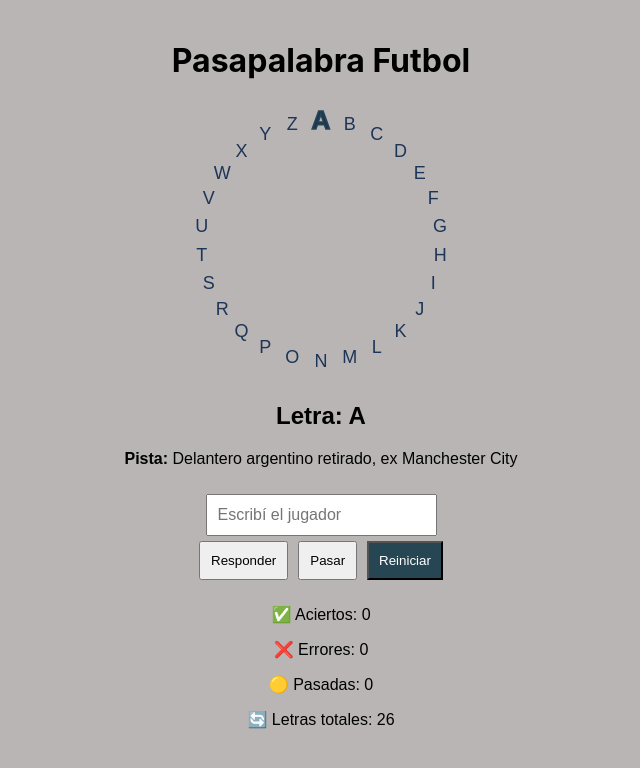
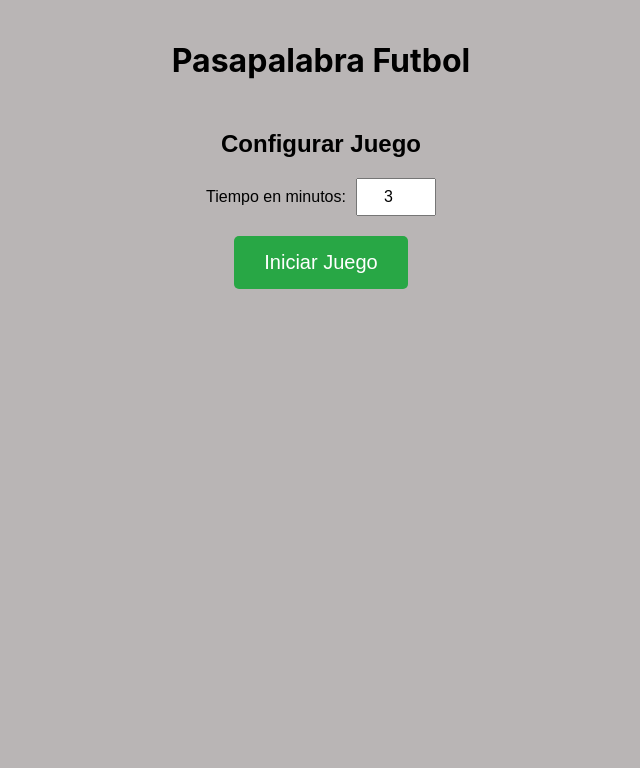
Before and after one commit to lautist/pasapalabraljugadores, a React (Create React App) app: page / in a window 1280 px wide. Shown: the top 768 px of the page, without its empty margins (319-959 px from the left). Built offline with nearby package versions, Linux system fonts and the light colour scheme.

Commit message:
se agrego temporizador y se arreglo otro errores

```diff
--- a/src/Rosco.js
+++ b/src/Rosco.js
@@ -1,6 +1,6 @@
 import React from 'react';
 
-function Rosco({ letras, letraActual, aciertos, errores, pasadas, onClickLetra }) {
+function Rosco({ letras, letraActual, aciertos, errores, pasadas }) {
   const total = letras.length;
   const radio = 120;
   const center = radio + 20;
@@ -23,6 +23,7 @@ function Rosco({ letras, letraActual, aciertos, errores, pasadas, onClickLetra }
         const angulo = (2 * Math.PI * i) / total - Math.PI / 2;
         const x = center + radio * Math.cos(angulo);
         const y = center + radio * Math.sin(angulo);
+
         const esActual = letra === letraActual;
 
         return (
@@ -32,9 +33,8 @@ function Rosco({ letras, letraActual, aciertos, errores, pasadas, onClickLetra }
             y={y}
             textAnchor="middle"
             dominantBaseline="middle"
-            onClick={() => onClickLetra(letra)}
             style={{
-              cursor: 'pointer',
+              cursor: 'default', // Cambiado a 'default' para no indicar interactividad
               userSelect: 'none',
               fontSize: esActual ? 26 : 18,
               fontWeight: esActual ? 'bold' : 'normal',
@@ -42,7 +42,7 @@ function Rosco({ letras, letraActual, aciertos, errores, pasadas, onClickLetra }
               stroke: esActual ? '#264653' : 'none',
               strokeWidth: esActual ? 1.5 : 0,
               transition: 'all 0.3s ease',
-              pointerEvents: 'auto',
+              pointerEvents: 'none', // ¡Importante! Deshabilita clics en las letras
             }}
           >
             {letra.toUpperCase()}
--- a/src/jugadoresEleccion.js
+++ b/src/jugadoresEleccion.js
@@ -13,6 +13,13 @@ function JugadoresEleccion({ jugadores }) {
   const [pasadas, setPasadas] = useState([]);
   const [sugerencias, setSugerencias] = useState([]);
 
+  // Estados para el temporizador y el inicio del juego
+  const [TIEMPO_TOTAL, setTIEMPO_TOTAL] = useState(0); // Se inicializará con el input del usuario
+  const [tiempoRestante, setTiempoRestante] = useState(0);
+  const [juegoActivo, setJuegoActivo] = useState(false); // Controla si el juego está en curso
+  const [juegoIniciado, setJuegoIniciado] = useState(false); // Controla si el juego ha comenzado la primera vez
+  const [tiempoInput, setTiempoInput] = useState('3'); // Valor por defecto para el input de tiempo en minutos
+
   // Asignar jugador random por letra
   const asignarJugadoresRandom = () => {
     const asignados = {};
@@ -25,14 +32,29 @@ function JugadoresEleccion({ jugadores }) {
   };
 
   useEffect(() => {
-    asignarJugadoresRandom();
-    setLetraActual(letras[0]);
-    setRespuesta('');
-    setAciertos([]);
-    setErrores([]);
-    setPasadas([]);
-    setSugerencias([]);
+    asignarJugadoresRandom(); // Asigna jugadores al cargar el componente
   }, []);
+
+  // Timer useEffect
+  useEffect(() => {
+    let timer;
+    if (juegoActivo && tiempoRestante > 0) {
+      timer = setInterval(() => {
+        setTiempoRestante((prevTiempo) => {
+          if (prevTiempo <= 1) {
+            clearInterval(timer);
+            setJuegoActivo(false); // Termina el juego cuando el temporizador llega a 0
+            return 0;
+          }
+          return prevTiempo - 1;
+        });
+      }, 1000);
+    } else if (tiempoRestante === 0 && juegoActivo) {
+        setJuegoActivo(false); // Asegurarse de que el juego se desactive si el tiempo llega a 0
+    }
+
+    return () => clearInterval(timer);
+  }, [juegoActivo, tiempoRestante]);
 
   function normalizar(texto) {
     return texto
@@ -45,8 +67,7 @@ function JugadoresEleccion({ jugadores }) {
   const manejarCambio = (e) => {
     const valor = e.target.value;
     setRespuesta(valor);
-
-    if (valor.length >= 3 && letraActual) {
+    if (valor.length >= 3 && letraActual && juegoActivo) {
       const posibles = jugadores[letraActual].filter((j) =>
         normalizar(j.nombre).startsWith(normalizar(valor))
       );
@@ -60,15 +81,20 @@ function JugadoresEleccion({ jugadores }) {
     let indiceActual = letras.indexOf(letraActual);
     let siguienteIndice = (indiceActual + 1) % letras.length;
 
+    let intentos = 0;
     while (
-      aciertos.includes(letras[siguienteIndice]) ||
-      errores.includes(letras[siguienteIndice])
+      (aciertos.includes(letras[siguienteIndice]) ||
+        errores.includes(letras[siguienteIndice])) &&
+      intentos < letras.length
     ) {
       siguienteIndice = (siguienteIndice + 1) % letras.length;
-      if (siguienteIndice === indiceActual) {
+      intentos++;
+    }
+
+    if (intentos === letras.length) {
       setLetraActual(null);
+      setJuegoActivo(false); // Terminar juego si no hay más letras por responder
       return;
-      }
     }
 
     setLetraActual(letras[siguienteIndice]);
@@ -76,33 +102,39 @@ function JugadoresEleccion({ jugadores }) {
     setSugerencias([]);
   };
 
-  const verificar = () => {
-    if (!letraActual) return;
+  const verificarRespuesta = (valorRespuesta) => { // Función unificada para verificación
+    if (!letraActual || !juegoActivo) return;
 
     const jugadorCorrecto = jugadoresRandom[letraActual];
     if (!jugadorCorrecto) return;
 
-    const esCorrecto =
-      normalizar(respuesta) === normalizar(jugadorCorrecto.nombre);
+    const esCorrecto = normalizar(valorRespuesta) === normalizar(jugadorCorrecto.nombre);
 
     if (esCorrecto) {
       if (!aciertos.includes(letraActual)) setAciertos([...aciertos, letraActual]);
+      // Si la letra estaba en errores o pasadas, se remueve
       if (pasadas.includes(letraActual))
         setPasadas(pasadas.filter((l) => l !== letraActual));
       if (errores.includes(letraActual))
         setErrores(errores.filter((l) => l !== letraActual));
     } else {
       if (!errores.includes(letraActual)) setErrores([...errores, letraActual]);
-      if (!pasadas.includes(letraActual)) setPasadas([...pasadas, letraActual]);
+      // Si se equivoca, y estaba en pasadas, se remueve de pasadas
+      if (pasadas.includes(letraActual))
+          setPasadas(pasadas.filter((l) => l !== letraActual));
     }
 
-    setRespuesta('');
-    setSugerencias([]);
-    avanzarLetra();
+    setRespuesta(''); // Limpiar el input
+    setSugerencias([]); // Limpiar sugerencias
+    avanzarLetra(); // Mover a la siguiente letra
+  };
+
+  const verificar = () => { // Usado para el botón 'Responder' y Enter
+    verificarRespuesta(respuesta);
   };
 
   const pasar = () => {
-    if (!letraActual) return;
+    if (!letraActual || !juegoActivo) return;
 
     if (
       !pasadas.includes(letraActual) &&
@@ -115,7 +147,14 @@ function JugadoresEleccion({ jugadores }) {
     avanzarLetra();
   };
 
-  const reiniciar = () => {
+  const iniciarJuego = () => {
+    const tiempoEnSegundos = parseInt(tiempoInput) * 60;
+    if (isNaN(tiempoEnSegundos) || tiempoEnSegundos <= 0) {
+      alert("Por favor, introduce un tiempo válido en minutos.");
+      return;
+    }
+    setTIEMPO_TOTAL(tiempoEnSegundos);
+    setTiempoRestante(tiempoEnSegundos);
     asignarJugadoresRandom();
     setLetraActual(letras[0]);
     setRespuesta('');
@@ -123,27 +162,59 @@ function JugadoresEleccion({ jugadores }) {
     setErrores([]);
     setPasadas([]);
     setSugerencias([]);
+    setJuegoActivo(true);
+    setJuegoIniciado(true);
   };
 
-  const juegoTerminado = letras.every(
+  const reiniciar = () => {
+    setJuegoActivo(false);
+    setJuegoIniciado(false);
+    setTiempoRestante(0);
+    setTIEMPO_TOTAL(0);
+    setTiempoInput('3');
+    setLetraActual(letras[0]);
+    setRespuesta('');
+    setAciertos([]);
+    setErrores([]);
+    setPasadas([]);
+    setSugerencias([]);
+    asignarJugadoresRandom();
+  };
+
+  const juegoCompletadoPorRespuestas = letras.every(
     (l) => aciertos.includes(l) || errores.includes(l)
   );
 
+  const juegoTerminado = !juegoActivo && juegoIniciado; // El juego termina si no está activo y ya se inició
+
   // Manejar tecla Enter en el input para enviar respuesta
   const manejarKeyDown = (e) => {
-    if (e.key === 'Enter') {
+    if (e.key === 'Enter' && juegoActivo) {
       e.preventDefault();
       verificar();
     }
   };
 
+  // Formatear tiempo para mostrar
+  const minutos = Math.floor(tiempoRestante / 60);
+  const segundos = tiempoRestante % 60;
+  const tiempoFormateado = `${minutos.toString().padStart(2, '0')}:${segundos.toString().padStart(2, '0')}`;
+
+
   if (juegoTerminado) {
+    // Las letras no respondidas son las que no están en aciertos ni en errores
+    const noRespondidas = letras.filter(
+      (l) => !aciertos.includes(l) && !errores.includes(l)
+    );
+
     return (
       <div style={{ textAlign: 'center' }}>
         <h2>¡Juego terminado!</h2>
         <p>✅ Aciertos: {aciertos.length}</p>
         <p>❌ Errores: {errores.length}</p>
 
+        {errores.length > 0 && (
+          <>
             <h3>Respuestas correctas que erraste:</h3>
             <ul style={{ maxWidth: 400, margin: '0 auto', listStyle: 'none', padding: 0 }}>
               {errores.map((letra) => (
@@ -162,12 +233,63 @@ function JugadoresEleccion({ jugadores }) {
                 </li>
               ))}
             </ul>
+          </>
+        )}
+
+        {noRespondidas.length > 0 && (
+          <>
+            <h3>Respuestas correctas que no llegaste a responder:</h3>
+            <ul style={{ maxWidth: 400, margin: '0 auto', listStyle: 'none', padding: 0 }}>
+              {noRespondidas.map((letra) => (
+                <li
+                  key={letra}
+                  style={{
+                    backgroundColor: '#f4a261', // Color para no respondidas
+                    color: 'white',
+                    margin: '5px 0',
+                    padding: '8px',
+                    borderRadius: '4px',
+                    fontWeight: 'bold',
+                  }}
+                >
+                  {letra.toUpperCase()}: {jugadoresRandom[letra]?.nombre || 'Sin respuesta'}
+                </li>
+              ))}
+            </ul>
+          </>
+        )}
 
         <button
           onClick={reiniciar}
           style={{ marginTop: 20, padding: '10px 20px', cursor: 'pointer' }}
         >
           Reiniciar
+        </button>
+      </div>
+    );
+  }
+
+  // Si el juego no ha iniciado, muestra la configuración inicial
+  if (!juegoIniciado) {
+    return (
+      <div style={{ textAlign: 'center', fontFamily: 'Arial', marginTop: 50 }}>
+        <h2>Configurar Juego</h2>
+        <div style={{ marginBottom: 20 }}>
+          <label htmlFor="tiempoConfig">Tiempo en minutos:</label>
+          <input
+            id="tiempoConfig"
+            type="number"
+            value={tiempoInput}
+            onChange={(e) => setTiempoInput(e.target.value)}
+            min="1"
+            style={{ marginLeft: 10, padding: 8, fontSize: 16, width: 60, textAlign: 'center' }}
+          />
+        </div>
+        <button
+          onClick={iniciarJuego}
+          style={{ padding: '15px 30px', fontSize: 20, cursor: 'pointer', backgroundColor: '#28a745', color: 'white', border: 'none', borderRadius: 5 }}
+        >
+          Iniciar Juego
         </button>
       </div>
     );
@@ -183,8 +305,12 @@ function JugadoresEleccion({ jugadores }) {
         aciertos={aciertos}
         errores={errores}
         pasadas={pasadas}
-        onClickLetra={setLetraActual}
+        // onClickLetra ya no se pasa
       />
+
+      <div style={{ fontSize: 24, fontWeight: 'bold', marginBottom: 10, color: tiempoRestante <= 10 ? 'red' : 'inherit' }}>
+        Tiempo: {tiempoFormateado}
+      </div>
 
       <h2>Letra: {letraActual.toUpperCase()}</h2>
       <p>
@@ -199,13 +325,22 @@ function JugadoresEleccion({ jugadores }) {
         placeholder="Escribí el jugador"
         autoComplete="off"
         style={{ padding: 10, fontSize: 16, marginTop: 10 }}
+        disabled={!juegoActivo}
       />
 
       <div>
-        <button onClick={verificar} style={{ margin: 5, padding: 10 }}>
+        <button
+          onClick={verificar}
+          style={{ margin: 5, padding: 10 }}
+          disabled={!juegoActivo}
+        >
           Responder
         </button>
-        <button onClick={pasar} style={{ margin: 5, padding: 10 }}>
+        <button
+          onClick={pasar}
+          style={{ margin: 5, padding: 10 }}
+          disabled={!juegoActivo}
+        >
           Pasar
         </button>
         <button
@@ -216,7 +351,7 @@ function JugadoresEleccion({ jugadores }) {
         </button>
       </div>
 
-      {sugerencias.length > 0 && (
+      {sugerencias.length > 0 && juegoActivo && (
         <ul
           style={{
             listStyle: 'none',
@@ -224,13 +359,22 @@ function JugadoresEleccion({ jugadores }) {
             maxWidth: 300,
             margin: '10px auto',
             cursor: 'pointer',
+            border: '1px solid #ccc',
+            borderRadius: '4px',
+            maxHeight: '150px',
+            overflowY: 'auto',
+            boxShadow: '0 2px 5px rgba(0,0,0,0.1)'
           }}
         >
           {sugerencias.map((j, i) => (
             <li
               key={i}
-              onClick={() => setRespuesta(j.nombre)}
-              style={{ background: '#eee', margin: '2px 0', padding: '5px' }}
+              onClick={() => {
+                setRespuesta(j.nombre); // Pone el nombre en el input
+                setSugerencias([]); // Limpia las sugerencias
+                verificarRespuesta(j.nombre); // Llama a verificar con el nombre sugerido
+              }}
+              style={{ background: '#f9f9f9', margin: '2px 0', padding: '8px', borderBottom: '1px solid #eee' }}
             >
               {j.nombre}
             </li>
```
Lines whose indentation alone changed are shown as unchanged.
